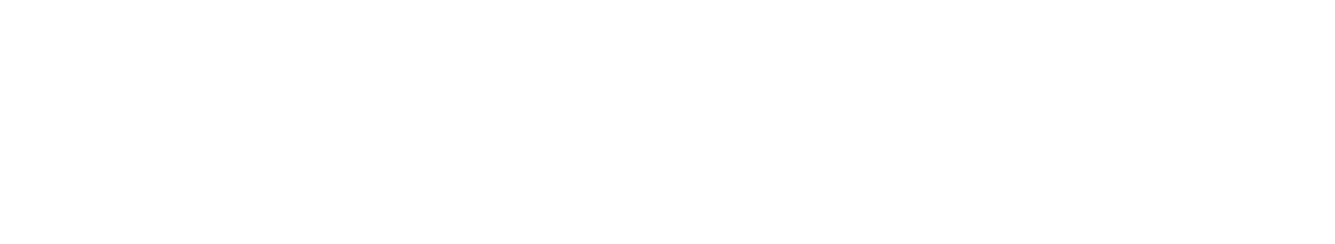
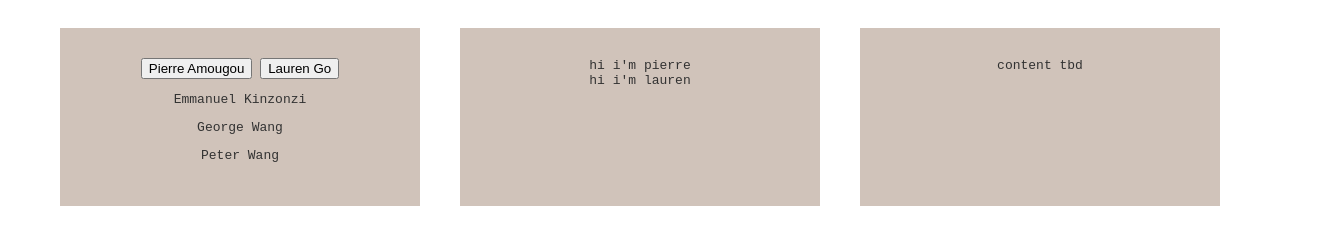
Before and after one commit to go-lauren/humain, a plain HTML site: page index.html in a window 1280 px wide. Shown: the whole page, 1335 px wide, since content can reach past the window. Drawn offline with Linux system fonts and the light colour scheme.

Commit message:
adding basic functionality

```diff
--- a/index.html
+++ b/index.html
@@ -2,8 +2,28 @@
 <html>
     <head>
         <link rel="stylesheet" type="text/css" href="style.css">
+        <link type="text/javascript" href="script.js">
     </head>
     <body>
-
+        <div class="card-holder">
+            <div class="card">
+                <button onclick="nameClicked('pierre')">Pierre Amougou</button>
+                <button onclick="nameClicked('lauren')">Lauren Go</button>
+                <p>Emmanuel Kinzonzi</p>
+                <p>George Wang</p>
+                <p>Peter Wang</p>
+            </div>
+            <div class="card">
+                <div id="pierre">
+                    hi i'm pierre
+                </div>
+                <div id="lauren">
+                    hi i'm lauren
+                </div>
+            </div>
+            <div class="card">
+                content tbd
+            </div>
+        </div>
     </body>
 </html>
--- a/style.css
+++ b/style.css
@@ -0,0 +1,22 @@
+.card-holder {
+    width: 100%;
+    /*background-color:blue;*/
+    display: flex;
+    justify-content: center;
+    flex-wrap: wrap;
+    align-items: stretch;
+    padding-right: 5%;
+  }
+
+  .card {
+    text-align: center;
+    background-color: rgb(208, 195, 186);
+    display:inline-block;
+    min-width:150px;
+    min-width: 300px;
+    max-width:300px;
+    margin:20px;
+    padding:30px;
+    color:rgb(50,50,50);
+    font-family: monospace;
+  }
```
Also changed, not shown: script.js (added, +12 -0 lines).
